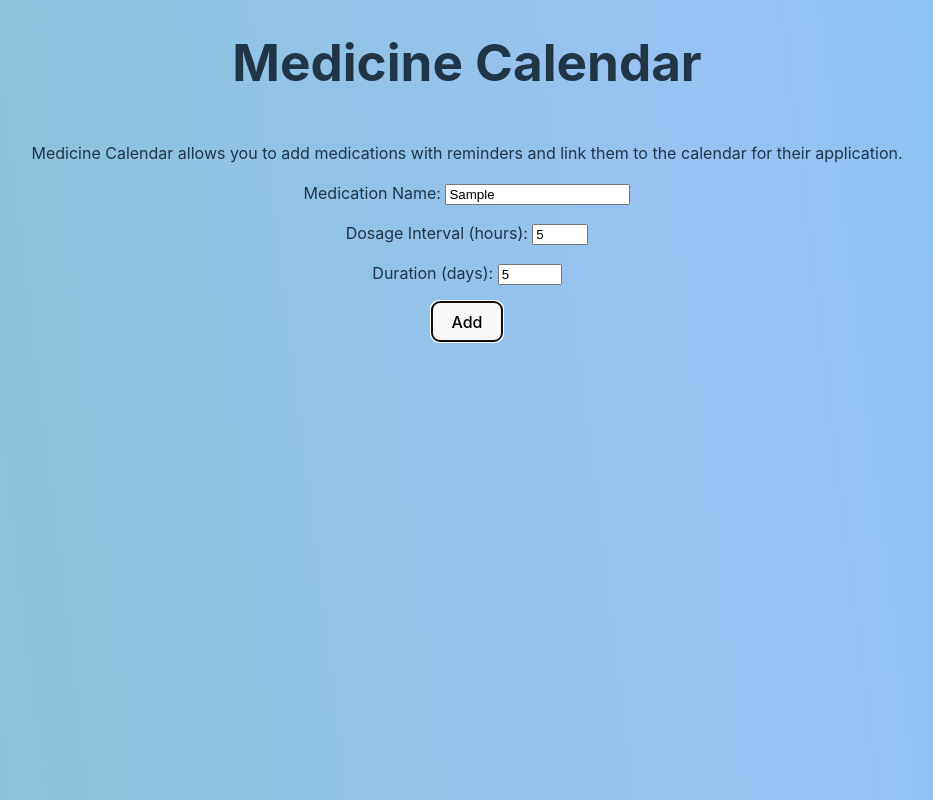
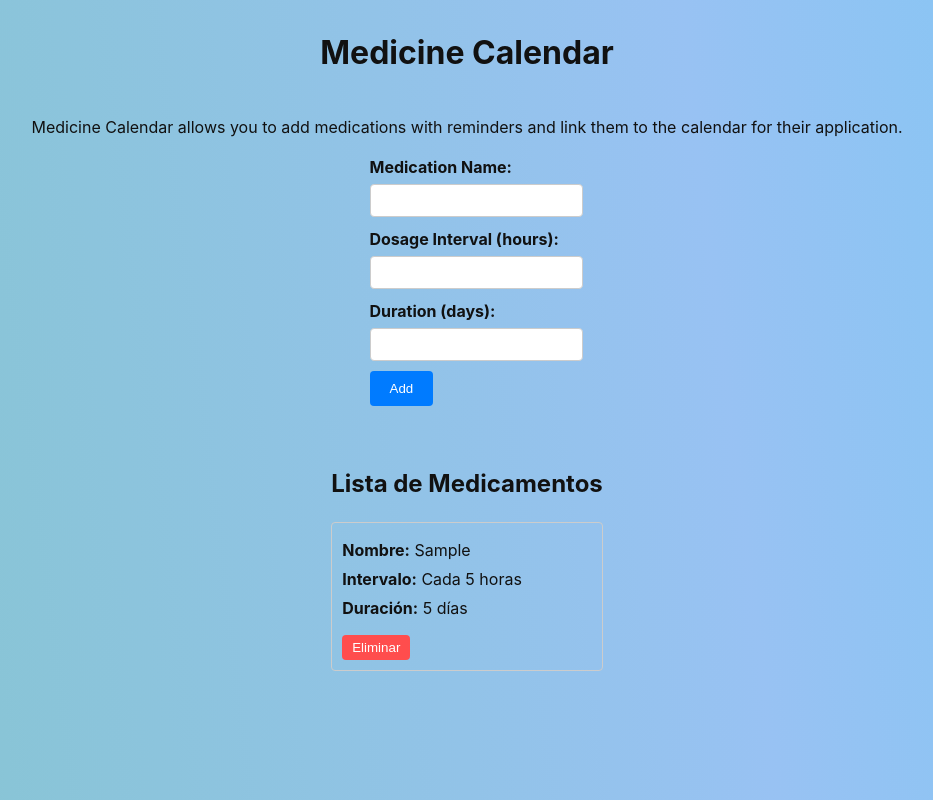
Before and after one commit to Juanmartin19l/medicine-calendar, a React (Vite) app: page / in a window 1280 px wide. Both pictures are taken after typing "Sample", "5", "5" into the empty fields and a click on the button "Add". Shown: the whole page, without its empty margins (173-1106 px from the left). Built offline with nearby package versions, Linux system fonts and the light colour scheme.

Commit message:
Local storage and delete medicine

```diff
--- a/src/App.css
+++ b/src/App.css
@@ -1,12 +1,71 @@
-main {
+.medicine-page {
   display: flex;
   justify-content: center;
   align-items: center;
   flex-direction: column;
 }
-form {
-  display: flex;
-  flex-direction: column;
-  align-items: center;
-  gap: 1rem;
+
+/* Estilos para el formulario */
+.medicine-form {
+  margin-bottom: 20px;
 }
+
+.medicine-form div {
+  margin-bottom: 10px;
+}
+
+.medicine-form label {
+  display: block;
+  font-weight: bold;
+}
+
+.medicine-form input {
+  width: 100%;
+  padding: 8px;
+  margin-top: 5px;
+  border: 1px solid #ccc;
+  border-radius: 4px;
+}
+
+.medicine-form button {
+  padding: 10px 20px;
+  background-color: #007bff;
+  color: white;
+  border: none;
+  border-radius: 4px;
+  cursor: pointer;
+}
+
+.medicine-form button:hover {
+  background-color: #0056b3;
+}
+
+/* Estilos para la lista de medicamentos */
+.medicine-list {
+  margin-top: 20px;
+}
+
+.medicine-item {
+  border: 1px solid #ccc;
+  padding: 10px;
+  margin-bottom: 10px;
+  border-radius: 4px;
+}
+
+.medicine-item p {
+  margin: 5px 0;
+}
+
+.medicine-item button {
+  padding: 5px 10px;
+  background-color: #ff4d4d;
+  color: white;
+  border: none;
+  border-radius: 4px;
+  cursor: pointer;
+  margin-top: 10px;
+}
+
+.medicine-item button:hover {
+  background-color: #cc0000;
+}
--- a/src/App.jsx
+++ b/src/App.jsx
@@ -1,18 +1,12 @@
 import { useState } from "react";
-import { MedicineForm } from "./components/MedicineForm";
+
+import { MedicinePage } from "./pages/MedicinePage";
 import "./App.css";
 
 function App() {
   return (
     <>
-      <main>
-        <h1>Medicine Calendar</h1>
-        <p>
-          Medicine Calendar allows you to add medications with reminders and
-          link them to the calendar for their application.
-        </p>
-      </main>
-      <MedicineForm />
+      <MedicinePage />
     </>
   );
 }
--- a/src/components/MedicineForm.jsx
+++ b/src/components/MedicineForm.jsx
@@ -1,17 +1,26 @@
 import { useState } from "react";
 
-export function MedicineForm() {
+export function MedicineForm({ onSubmit }) {
   const [medicine, setMedicine] = useState("");
   const [interval, setInterval] = useState("");
   const [duration, setDuration] = useState("");
 
   function handleSubmit(e) {
     e.preventDefault();
-    console.log(medicine, interval, duration);
+
+    const newMedicine = {
+      name: medicine,
+      interval: interval,
+      duration: duration,
+    };
+    onSubmit(newMedicine); // Pasamos el nuevo medicamento al componente padre
+    setMedicine(""); // Limpia el formulario
+    setInterval("");
+    setDuration("");
   }
 
   return (
-    <form onSubmit={handleSubmit}>
+    <form onSubmit={handleSubmit} className="medicine-form">
       <div>
         <label>Medication Name: </label>
         <input
--- /dev/null
+++ b/src/components/MedicineList.jsx
@@ -0,0 +1,25 @@
+export function MedicineList({ medicines, onDelete }) {
+  return (
+    <div className="medicine-list">
+      <h2>Lista de Medicamentos</h2>
+      {medicines.length === 0 ? (
+        <p>No hay medicamentos agregados.</p>
+      ) : (
+        medicines.map((med, index) => (
+          <div key={index} className="medicine-item">
+            <p>
+              <strong>Nombre:</strong> {med.name}
+            </p>
+            <p>
+              <strong>Intervalo:</strong> Cada {med.interval} horas
+            </p>
+            <p>
+              <strong>Duración:</strong> {med.duration} días
+            </p>
+            <button onClick={() => onDelete(index)}>Eliminar</button>
+          </div>
+        ))
+      )}
+    </div>
+  );
+}
--- a/src/index.css
+++ b/src/index.css
@@ -3,9 +3,7 @@
   line-height: 1.5;
   font-weight: 400;
 
-  color-scheme: light dark;
-  color: rgba(255, 255, 255, 0.87);
-  background-color: #242424;
+  color: rgb(17, 17, 17);
 
   font-synthesis: none;
   text-rendering: optimizeLegibility;
@@ -13,57 +11,6 @@
   -moz-osx-font-smoothing: grayscale;
 }
 
-a {
-  font-weight: 500;
-  color: #646cff;
-  text-decoration: inherit;
-}
-a:hover {
-  color: #535bf2;
-}
-
-body {
-  margin: 0;
-  min-width: 320px;
-  min-height: 100vh;
-}
-
-h1 {
-  font-size: 3.2em;
-  line-height: 1.1;
-}
-
-button {
-  border-radius: 8px;
-  border: 1px solid transparent;
-  padding: 0.6em 1.2em;
-  font-size: 1em;
-  font-weight: 500;
-  font-family: inherit;
-  background-color: #1a1a1a;
-  cursor: pointer;
-  transition: border-color 0.25s;
-}
-button:hover {
-  border-color: #646cff;
-}
-button:focus,
-button:focus-visible {
-  outline: 4px auto -webkit-focus-ring-color;
-}
-
-@media (prefers-color-scheme: light) {
-  :root {
-    color: #213547;
-    background-color: #ffffff;
-  }
-  a:hover {
-    color: #747bff;
-  }
-  button {
-    background-color: #f9f9f9;
-  }
-}
 .gradient-background {
   background: linear-gradient(263deg, #5dcef5, #98c2f3, #80c6c6);
   background-size: 180% 180%;
--- /dev/null
+++ b/src/pages/MedicinePage.jsx
@@ -0,0 +1,38 @@
+import { useEffect, useState } from "react";
+
+import { MedicineForm } from "../components/MedicineForm";
+import { MedicineList } from "../components/MedicineList";
+
+export function MedicinePage() {
+  const [medicines, setMedicines] = useState([]);
+
+  useEffect(() => {
+    const savedMedicines = JSON.parse(localStorage.getItem("medicines")) || [];
+    setMedicines(savedMedicines);
+  }, []);
+
+  useEffect(() => {
+    localStorage.setItem("medicines", JSON.stringify(medicines));
+  }, [medicines]);
+
+  const handleAddMedicine = (newMedicine) => {
+    setMedicines([...medicines, newMedicine]);
+  };
+
+  const handleDeleteMedicine = (index) => {
+    const updateMedicine = medicines.filter((_, i) => i !== index);
+    setMedicines(updateMedicine);
+  };
+
+  return (
+    <div className="medicine-page">
+      <h1>Medicine Calendar</h1>
+      <p>
+        Medicine Calendar allows you to add medications with reminders and link
+        them to the calendar for their application.
+      </p>
+      <MedicineForm onSubmit={handleAddMedicine} />
+      <MedicineList medicines={medicines} onDelete={handleDeleteMedicine} />
+    </div>
+  );
+}
```
